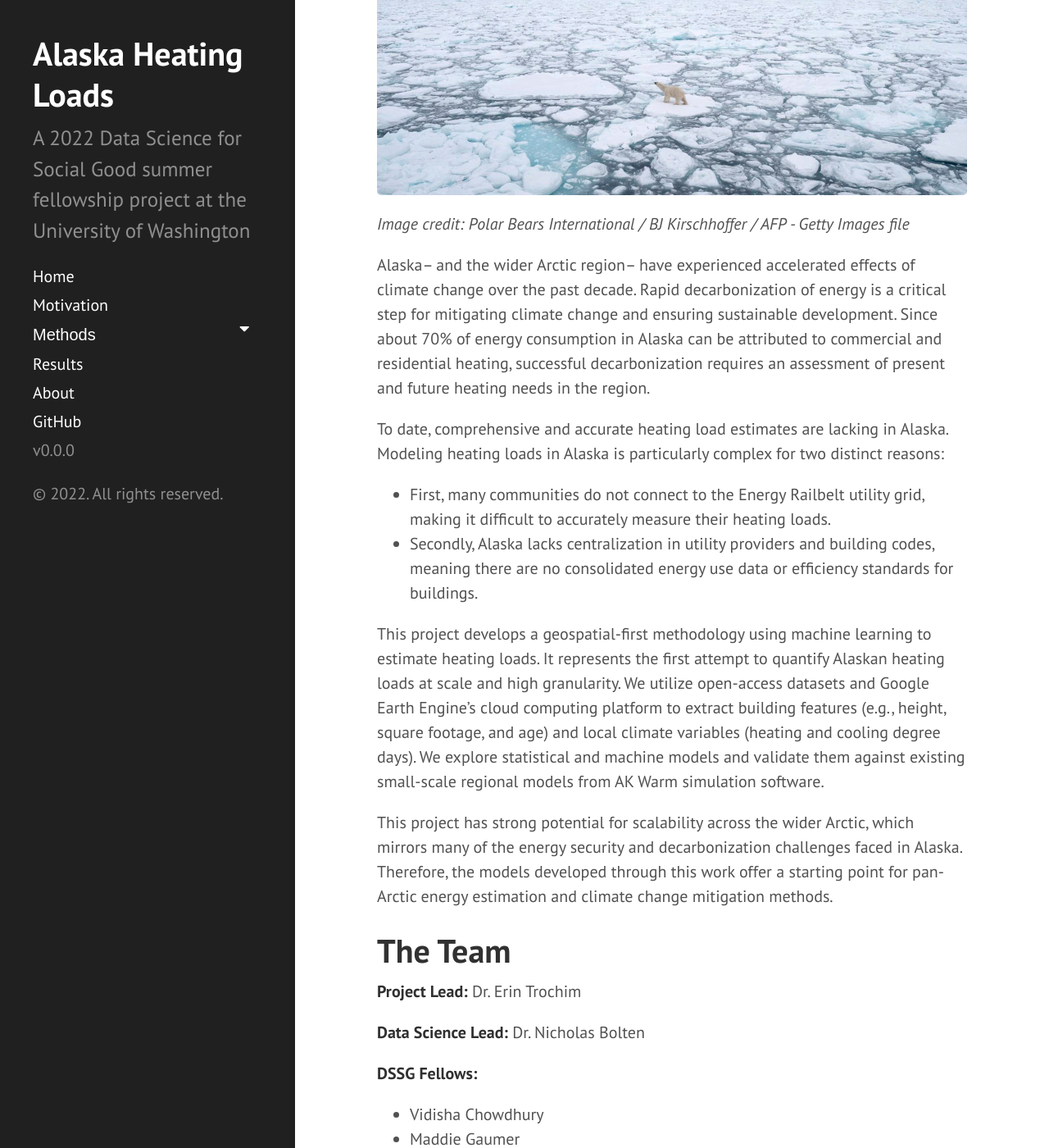
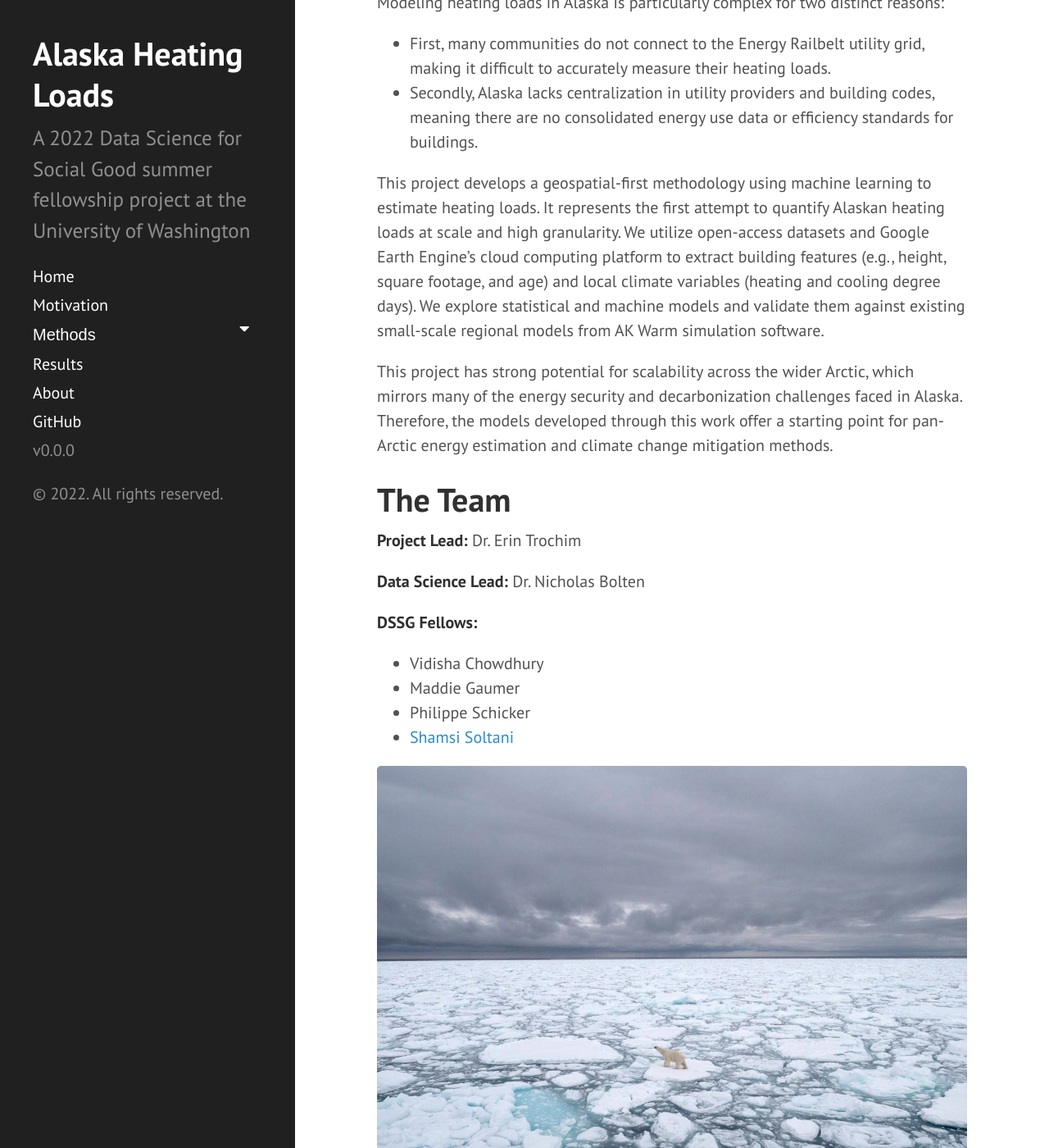
Before and after one commit to uwescience/DSSG2022_heating_loads, a Jekyll site: the page built from index.md, in a window 1280 px wide and 1400 px high, scrolled down 583 px. Shown: the whole window at 82% size. Built offline with Jekyll 4.4.1, drawn with Linux system fonts in a browser that asks for light colours; the list of posts is cut into pages by our own code; some of the changed text lies outside the part shown.

Commit message:
Update index.md

```diff
--- a/index.md
+++ b/index.md
@@ -4,10 +4,6 @@ layout: default
 
 <img src="{{ site.url }}{{ site.baseurl }}/assets/img/eScience.png">
 # Alaska Heating Loads
-<img src="{{ site.url }}{{ site.baseurl }}/assets/img/polarbear_ap.jpg">
-_Image credit: Polar Bears International / BJ Kirschhoffer / AFP - Getty Images file_
-
-
 Alaska– and the wider Arctic region– have experienced accelerated effects of climate change over the past decade. Rapid decarbonization of energy is a critical step for mitigating climate change and ensuring sustainable development. Since about 70% of energy consumption in Alaska can be attributed to commercial and residential heating, successful decarbonization requires an assessment of present and future heating needs in the region.
 
 To date, comprehensive and accurate heating load estimates are lacking in Alaska. Modeling heating loads in Alaska is particularly complex for two distinct reasons:
@@ -30,3 +26,6 @@ This project has strong potential for scalability across the wider Arctic, which
 - Maddie Gaumer
 - Philippe Schicker
 - [Shamsi Soltani](https://www.linkedin.com/in/shamsisoltani/)
+
+<img src="{{ site.url }}{{ site.baseurl }}/assets/img/polarbear_ap.jpg">
+_Image credit: Polar Bears International / BJ Kirschhoffer / AFP - Getty Images file_
```
